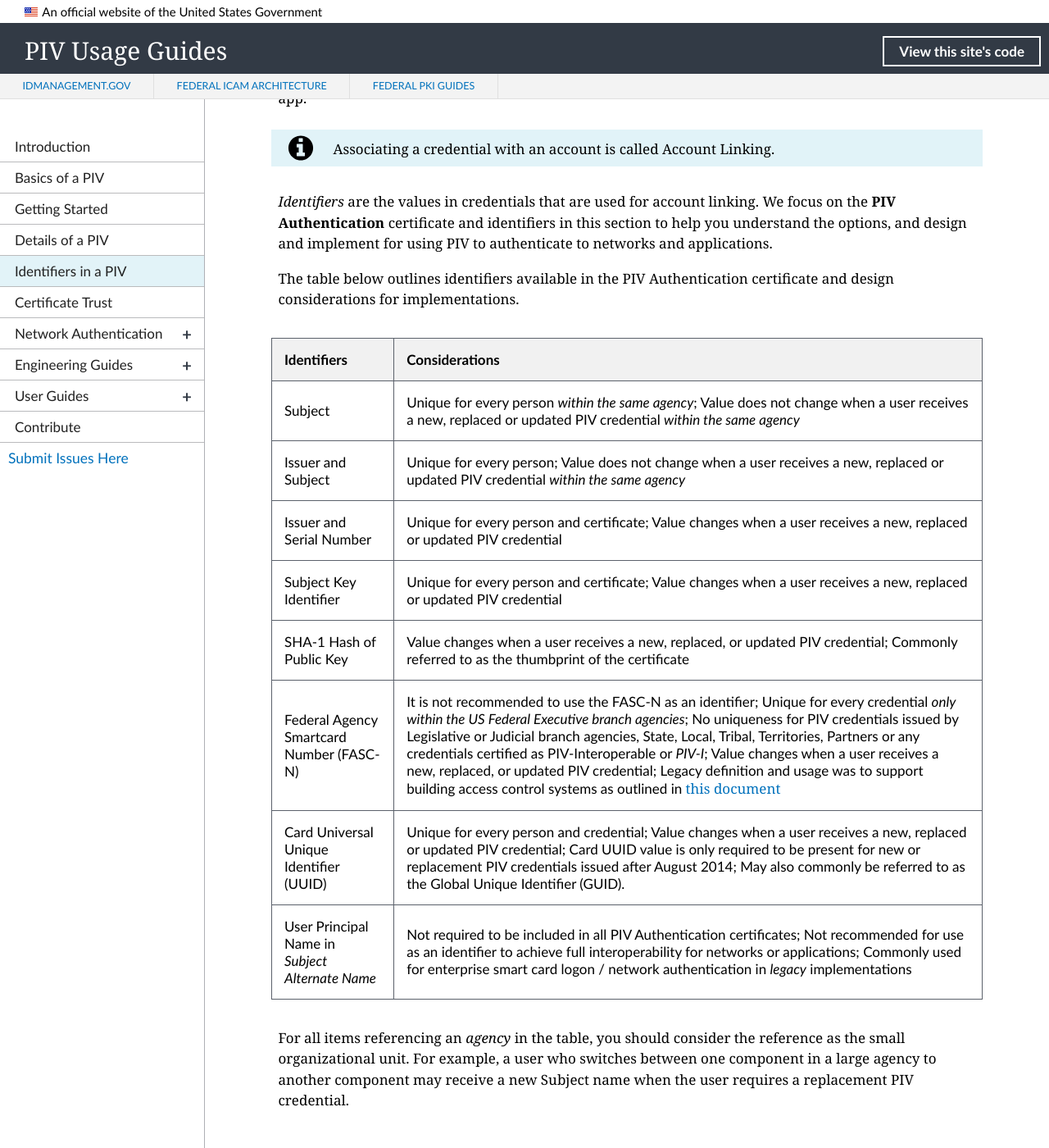
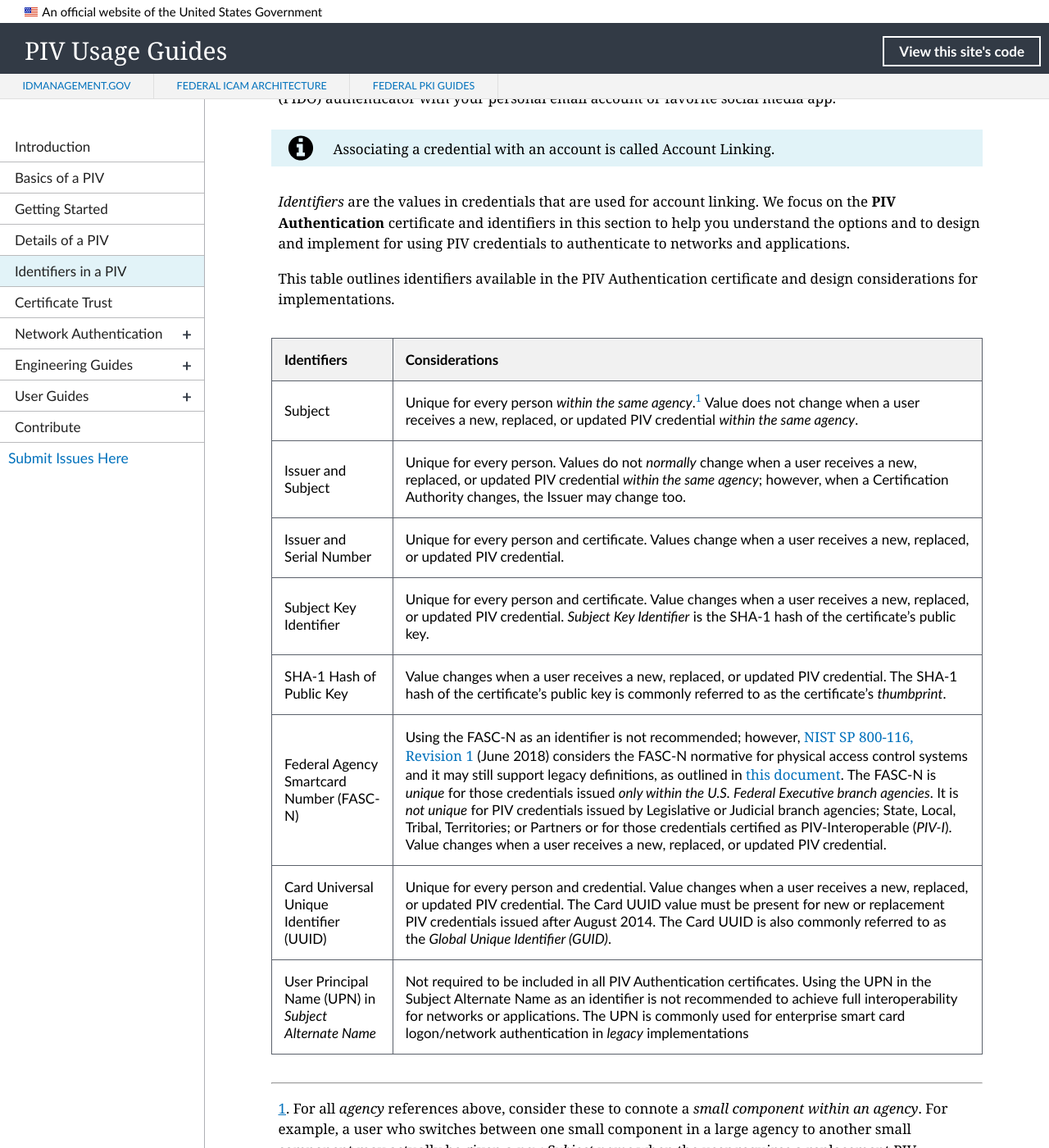
Before and after one commit to GSA/piv-guides, a Jekyll site: the page built from pages/identifiers.md, in a window 1280 px wide and 1400 px high, scrolled down 236 px. Shown: the whole window at 82% size. Built offline with Jekyll 4.4.1, drawn with Linux system fonts in a browser that asks for light colours; nearby versions of some CDN libraries; library files that are not in the unit come from our copies; some of the changed text lies outside the part shown.

Commit message:
Update identifiers.md
Updated content and editorial changes

```diff
--- a/pages/identifiers.md
+++ b/pages/identifiers.md
@@ -4,22 +4,24 @@ title: Identifiers in a PIV Credential
 permalink: /identifiers/
 ---
 
-In applications including network domains, you will associate the PIV credential with your accounts.  This is not a unique process to PIV credentials and usage, and is a general concept that occurs in many applications including your personal email accounts, your bank accounts, or your favorite social media app.
+In applications, including those within network domains, you will associate PIV credentials with your accounts.  This is not a unique process to PIV credentials and their use. It is a general concept that occurs with many applications and authenticators. For example, you could associate a Fast IDentity Online (FIDO) authenticator with your personal email account or favorite social media app.
+
 {% include alert-info.html content="Associating a credential with an account is called Account Linking." %}
 
-_Identifiers_ are the values in credentials that are used for account linking.  We focus on the **PIV Authentication** certificate and identifiers in this section to help you understand the options, and design and implement for using PIV to authenticate to networks and applications.
+_Identifiers_ are the values in credentials that are used for account linking.  We focus on the **PIV Authentication** certificate and identifiers in this section to help you understand the options and to design and implement for using PIV credentials to authenticate to networks and applications.
 
-The table below outlines identifiers available in the PIV Authentication certificate and design considerations for implementations.
+This table outlines identifiers available in the PIV Authentication certificate and design considerations for implementations.
 
 | Identifiers              | Considerations |
-| -------------            |----            |----                   |----|
-| Subject      |  Unique for every person _within the same agency_; Value does not change when a user receives a new, replaced or updated PIV credential _within the same agency_ |
-| Issuer and Subject      | Unique for every person; Value does not change when a user receives a new, replaced or updated PIV credential _within the same agency_ |
-| Issuer and Serial Number   | Unique for every person and certificate; Value changes when a user receives a new, replaced or updated PIV credential |
-| Subject Key Identifier  | Unique for every person and certificate; Value changes when a user receives a new, replaced or updated PIV credential |
-| SHA-1 Hash of Public Key  | Value changes when a user receives a new, replaced, or updated PIV credential; Commonly referred to as the thumbprint of the certificate |
-| Federal Agency Smartcard Number (FASC-N)   | It is not recommended to use the FASC-N as an identifier; Unique for every credential _only within the US Federal Executive branch agencies_; No uniqueness for PIV credentials issued by Legislative or Judicial branch agencies, State, Local, Tribal, Territories, Partners or any credentials certified as PIV-Interoperable or _PIV-I_; Value changes when a user receives a new, replaced, or updated PIV credential; Legacy definition and usage was to support building access control systems as outlined in [this document](https://www.idmanagement.gov/wp-content/uploads/sites/1171/uploads//TIG_SCEPACS_v2.2_0.pdf){:target="_blank"} |
-| Card Universal Unique Identifier (UUID)      |   Unique for every person and credential; Value changes when a user receives a new, replaced or updated PIV credential; Card UUID value is only required to be present for new or replacement PIV credentials issued after August 2014; May also commonly be referred to as the Global Unique Identifier (GUID). |
-| User Principal Name in _Subject Alternate Name_   |  Not required to be included in all PIV Authentication certificates; Not recommended for use as an identifier to achieve full interoperability for networks or applications; Commonly used for enterprise smart card logon / network authentication in _legacy_ implementations |
+| -------------            |----            |
+| Subject      |  Unique for every person _within the same agency_.<sup>[1](#1)</sup> Value does not change when a user receives a new, replaced, or updated PIV credential _within the same agency_. |
+| Issuer and Subject      | Unique for every person. Values do not _normally_ change when a user receives a new, replaced, or updated PIV credential _within the same agency_; however, when a Certification Authority changes, the Issuer may change too. |
+| Issuer and Serial Number   | Unique for every person and certificate. Values change when a user receives a new, replaced, or updated PIV credential. |
+| Subject Key Identifier  | Unique for every person and certificate. Value changes when a user receives a new, replaced, or updated PIV credential. _Subject Key Identifier_ is the SHA-1 hash of the certificate's public key. |
+| SHA-1 Hash of Public Key  | Value changes when a user receives a new, replaced, or updated PIV credential. The SHA-1 hash of the certificate's public key is commonly referred to as the certificate's _thumbprint_.  |
+| Federal Agency Smartcard Number (FASC-N)   | Using the FASC-N as an identifier is not recommended; however, [NIST SP 800-116, Revision 1](https://nvlpubs.nist.gov/nistpubs/SpecialPublications/NIST.SP.800-116r1.pdf){:target="_blank"} (June 2018) considers the FASC-N normative for physical access control systems and it may still support legacy definitions, as outlined in [this document](https://www.idmanagement.gov/wp-content/uploads/sites/1171/uploads/TIG_SCEPACS_v2.3.pdf){:target="_blank"}. The FASC-N is _unique_ for those credentials issued _only within the U.S. Federal Executive branch agencies_.  It is _not unique_ for PIV credentials issued by Legislative or Judicial branch agencies; State, Local, Tribal, Territories; or Partners or for those credentials certified as PIV-Interoperable (_PIV-I_). Value changes when a user receives a new, replaced, or updated PIV credential. |
+| Card Universal Unique Identifier (UUID)      |   Unique for every person and credential. Value changes when a user receives a new, replaced, or updated PIV credential. The Card UUID value must be present for new or replacement PIV credentials issued after August 2014. The Card UUID is also commonly referred to as the _Global Unique Identifier (GUID)_. |
+| User Principal Name (UPN) in _Subject Alternate Name_   |  Not required to be included in all PIV Authentication certificates. Using the UPN in the Subject Alternate Name as an identifier is not recommended to achieve full interoperability for networks or applications. The UPN is commonly used for enterprise smart card logon/network authentication in _legacy_ implementations |
 
-For all items referencing an _agency_ in the table, you should consider the reference as the small organizational unit.  For example, a user who switches between one component in a large agency to another component may receive a new Subject name when the user requires a replacement PIV credential.
+--------
+<a name="1">1</a>. For all _agency_ references above, consider these to connote a _small component within an agency_.  For example, a user who switches between one small component in a large agency to another small component may actually be given a _new Subject name_ when the user requires a replacement PIV credential.<br>
```
